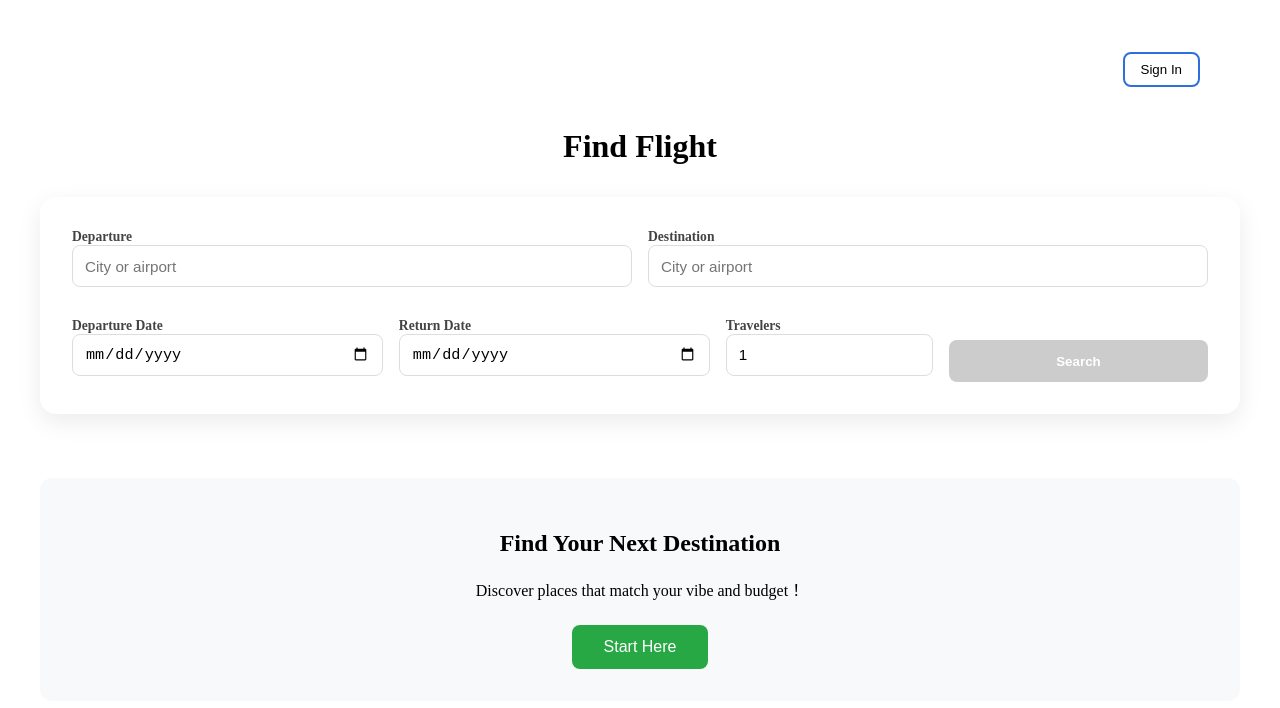
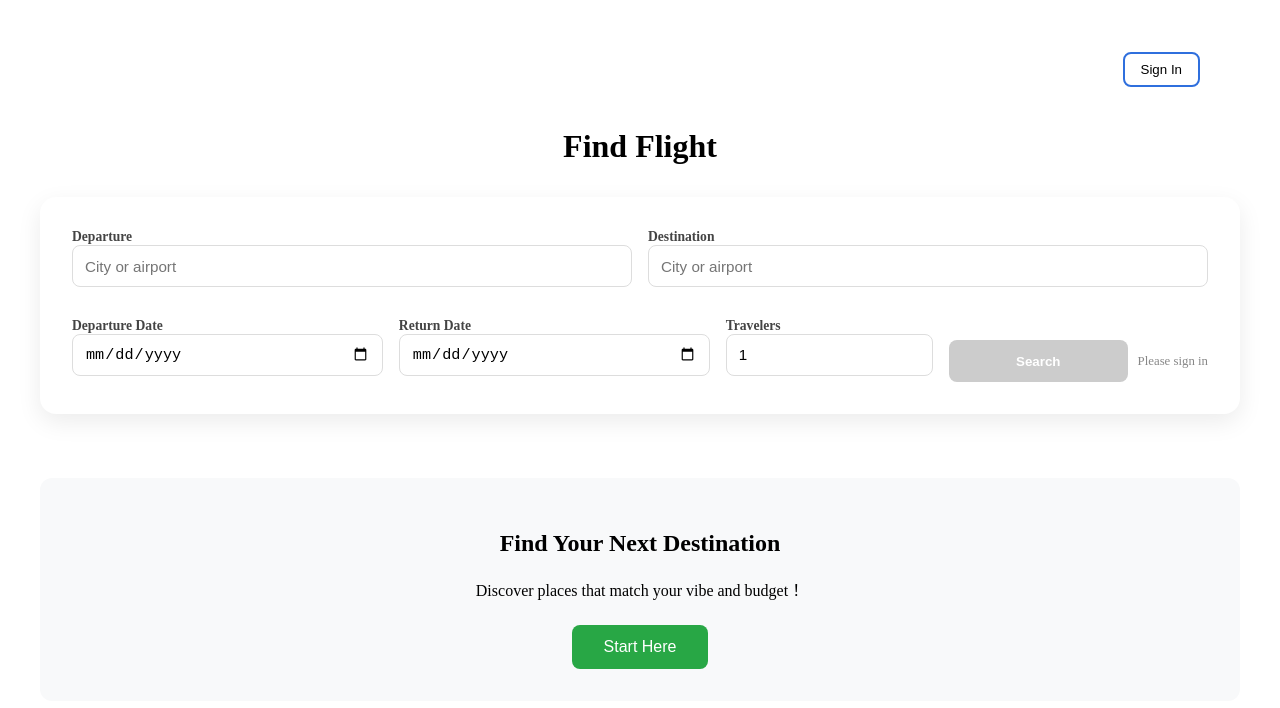
Before and after one commit to Georgia-Southwestern-State-Univeristy/term-project-group-5, a React app in the folder frontend/: page / in a window 1280 px wide. Shown: the top 708 px of the page. Built offline with nearby package versions, Linux system fonts and the light colour scheme; no server answers; the HTML template or start-up script is replaced by a standard one.

Commit message:
putting on flight block

```diff
--- a/frontend/src/components/FlightSearchCard.jsx
+++ b/frontend/src/components/FlightSearchCard.jsx
@@ -148,10 +148,16 @@ export default function FlightSearchCard({ onSubmit }) {
       backgroundColor: user ? "#1a73e8" : "#ccc",
       cursor: user ? "pointer" : "not-allowed"
     }}
+    disabled={!user}
   >
     Search
   </button>
 
+  {!user && (
+    <span style={signinHintStyle}>
+      Please sign in
+    </span>
+  )}
 </div>
         </div>
       </form>
```
